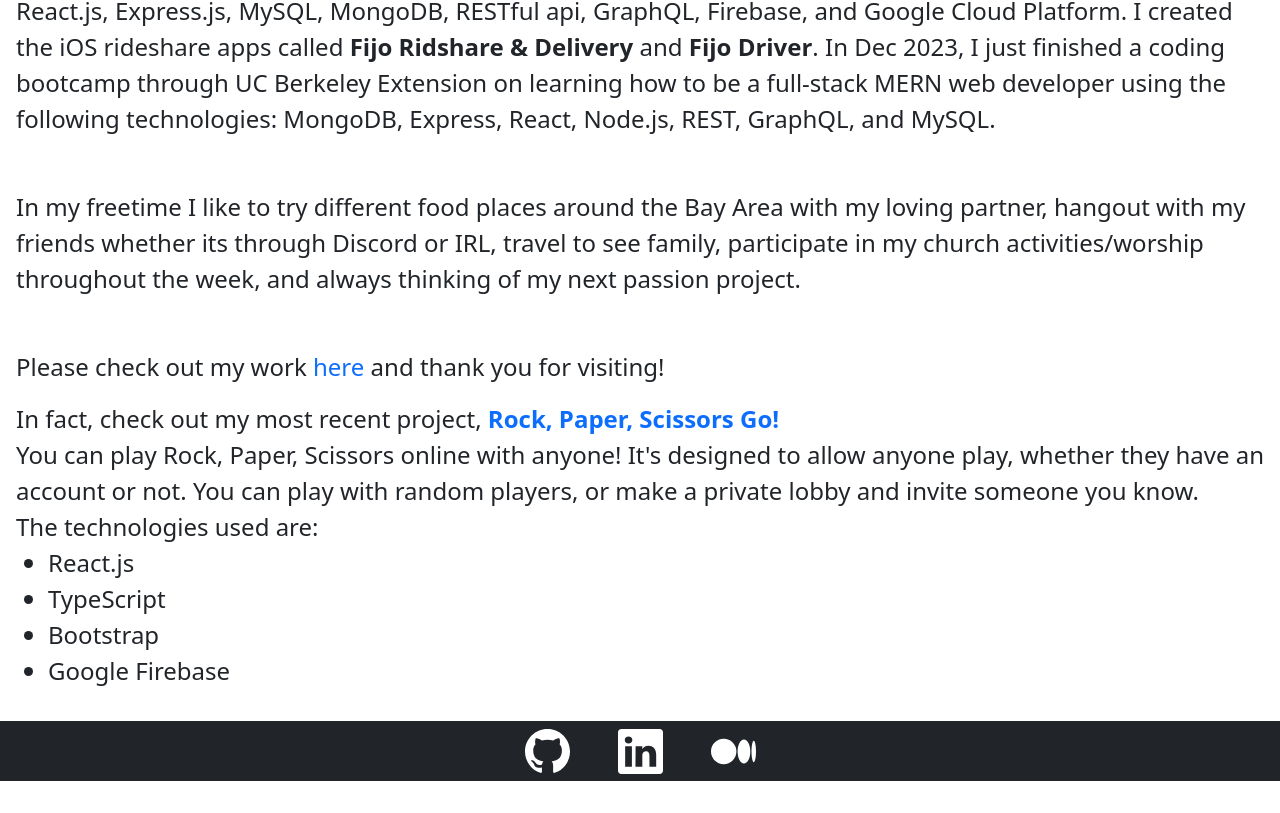
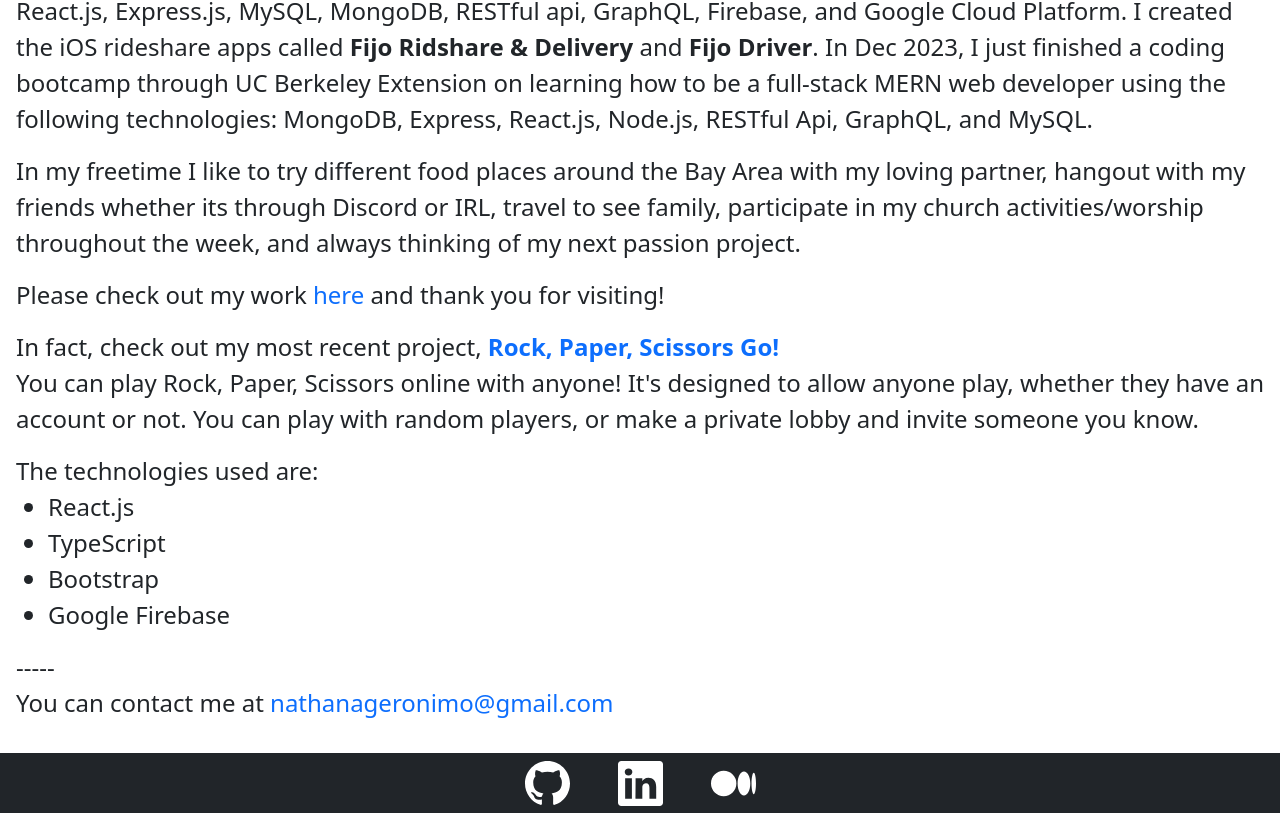
Before and after one commit to nathangero/portfolio-react, a React (Vite) app: page / in a window 1280 px wide. Shown: the part 445-1258 px from the top of the page. Before the commit the page ends 1226 px from the top, so only its background shows below. Built offline with nearby package versions, Linux system fonts and the light colour scheme.

Commit message:
add email to About Me

```diff
--- a/src/App.css
+++ b/src/App.css
@@ -57,6 +57,7 @@
   h3,
   h4,
   p,
+  li,
   label,
   .card-title {
     color: white;
--- a/src/index.css
+++ b/src/index.css
@@ -18,13 +18,15 @@ a {
   /* color: #646cff; */
   text-decoration: inherit;
 }
+
 a:hover {
   /* color: #535bf2; */
 }
 
 body {
   margin: 0;
-  /* display: flex; */ /* remove to allow full body */
+  /* display: flex; */
+  /* remove to allow full body */
   place-items: center;
   min-width: 320px;
   min-height: 100vh;
@@ -46,9 +48,11 @@ button {
   cursor: pointer;
   transition: border-color 0.25s;
 }
+
 button:hover {
   /* border-color: #646cff; */
 }
+
 button:focus,
 button:focus-visible {
   outline: 4px auto -webkit-focus-ring-color;
@@ -59,9 +63,7 @@ button:focus-visible {
     color: #213547;
     background-color: #ffffff;
   }
-  a:hover {
-    /* color: #747bff; */
-  }
+
   button {
     background-color: #f9f9f9;
   }
--- a/src/pages/AboutMePage.jsx
+++ b/src/pages/AboutMePage.jsx
@@ -1,6 +1,8 @@
 import { Link } from "react-router-dom";
 
 export default function AboutMePage() {
+  const EMAIL = "nathanageronimo@gmail.com";
+
   const styles = {
     profilePic: {
       borderRadius: "100%",
@@ -46,17 +48,17 @@ export default function AboutMePage() {
           </a> */}
           . In Dec 2023, I just finished a coding bootcamp through UC Berkeley
           Extension on learning how to be a full-stack MERN web developer using
-          the following technologies: MongoDB, Express, React, Node.js, REST,
+          the following technologies: MongoDB, Express, React.js, Node.js, RESTful Api,
           GraphQL, and MySQL.
         </p>
-        <br />
+
         <p>
           In my freetime I like to try different food places around the Bay Area
           with my loving partner, hangout with my friends whether its through
           Discord or IRL, travel to see family, participate in my church
           activities/worship throughout the week, and always thinking of my next passion project.
         </p>
-        <br />
+
         <p>
           Please check out my work{" "}
           <Link className="text-primary" to={"/projects"}>
@@ -69,19 +71,27 @@ export default function AboutMePage() {
           and thank you for visiting!
         </p>
 
+        <div className="recent-work">
           <p>
             In fact, check out my most recent project,  <a target="_blank" href="https://rock-paper-scissor-go.firebaseapp.com/" rel="noreferrer" ><b>Rock, Paper, Scissors Go!</b></a>
             <br />
             You can play Rock, Paper, Scissors online with anyone! It&apos;s designed to allow anyone play, whether they have an account or not.
             You can play with random players, or make a private lobby and invite someone you know.
             <br />
-          The technologies used are:
+          </p>
+
+          <label>The technologies used are:</label>
           <ul>
             <li>React.js</li>
             <li>TypeScript</li>
             <li>Bootstrap</li>
             <li>Google Firebase</li>
           </ul>
+        </div>
+
+        <label>-----</label>
+        <p>
+          You can contact me at <a href={`mailto:${EMAIL}`}>{EMAIL}</a>
         </p>
       </div>
     </section>
```
Lines whose indentation alone changed are shown as unchanged.
